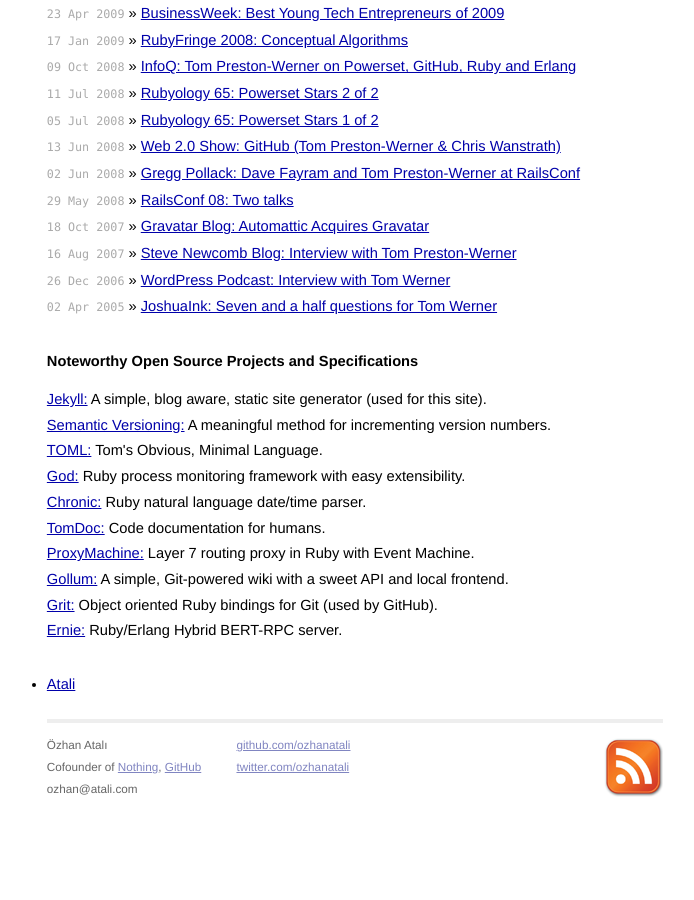
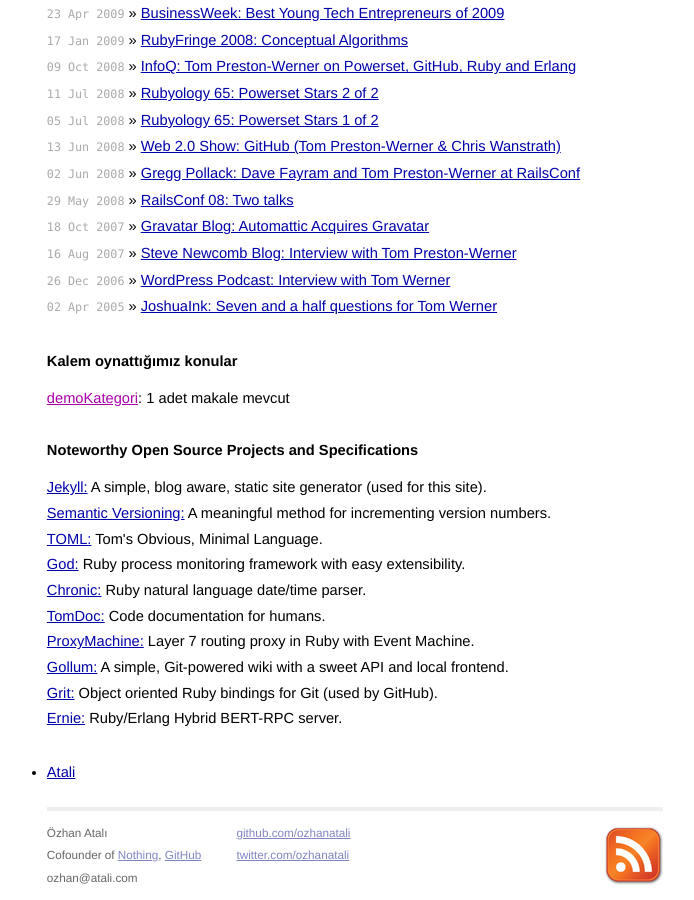
Before and after one commit to ozhanatali/ozhanatali.github.io, a Jekyll site: the page built from index.html, in a window 1280 px wide and 900 px high, scrolled down 1360 px. Shown: the whole window, without its empty margins (285-979 px from the left). Built offline with Jekyll 4.4.1, drawn with Linux system fonts in a browser that asks for light colours; before the commit the page ends 2172 px from its top, so only the background shows below that.

Commit message:
Update index.html

```diff
--- a/index.html
+++ b/index.html
@@ -82,6 +82,15 @@
     <li><span>02 Apr 2005</span> &raquo; <a href="https://web.archive.org/web/20061214040137/http://joshuaink2006.johnoxton.co.uk/blog/240/seven-and-a-half-questions-for-tom-werner">JoshuaInk: Seven and a half questions for Tom Werner</a></li>
   </ul>
 
+ <h1>Kalem oynattığımız konular</h1>
+   <ul class="posts">
+   {% for cat in site.categories %}
+      <li></li><a href="{{ cat[0].url }}" >{{ cat[0] }}</a>: {{ cat[1].size }} adet makale mevcut</li>
+   {% endfor %}
+   </ul>
+
+
+
   <h1>Noteworthy Open Source Projects and Specifications</h1>
   <ul class="posts">
     <li><a href="http://github.com/jekyll/jekyll/">Jekyll:</a> A simple, blog aware, static site generator (used for this site).</li>
```
